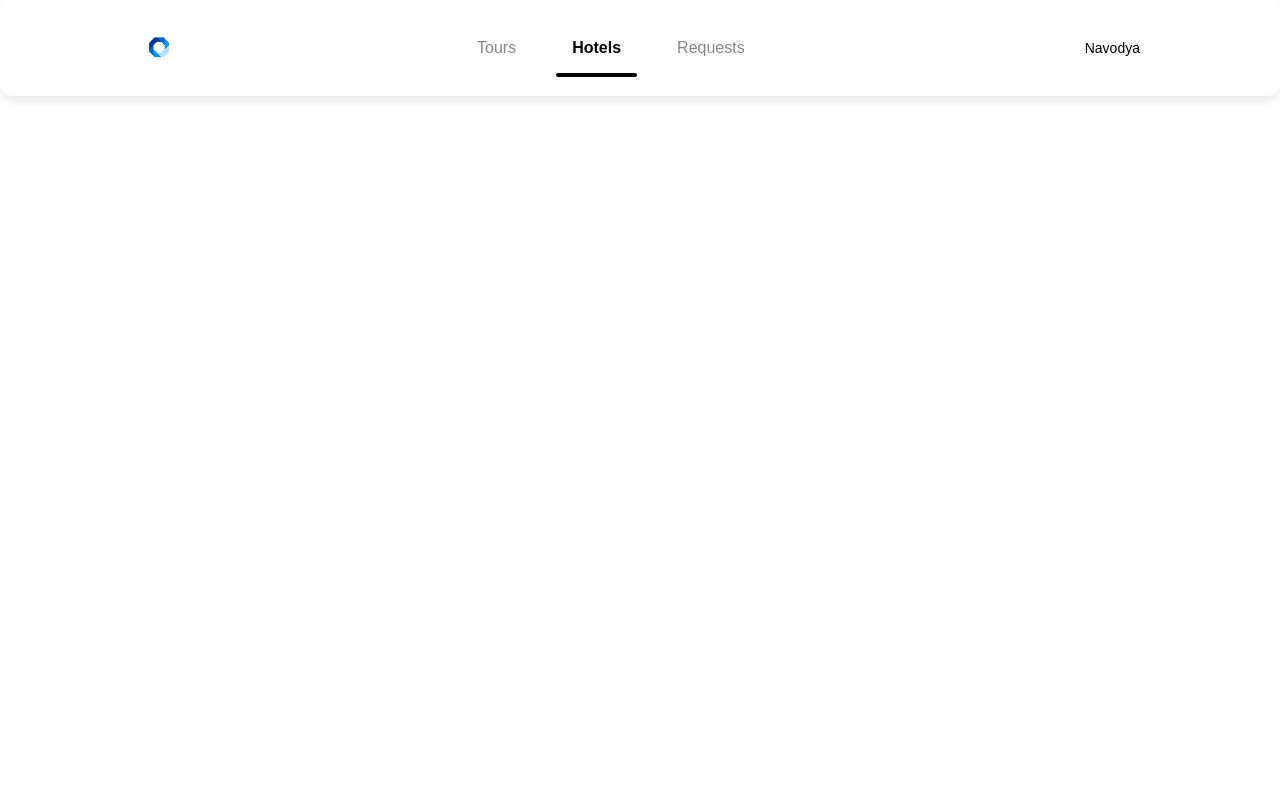
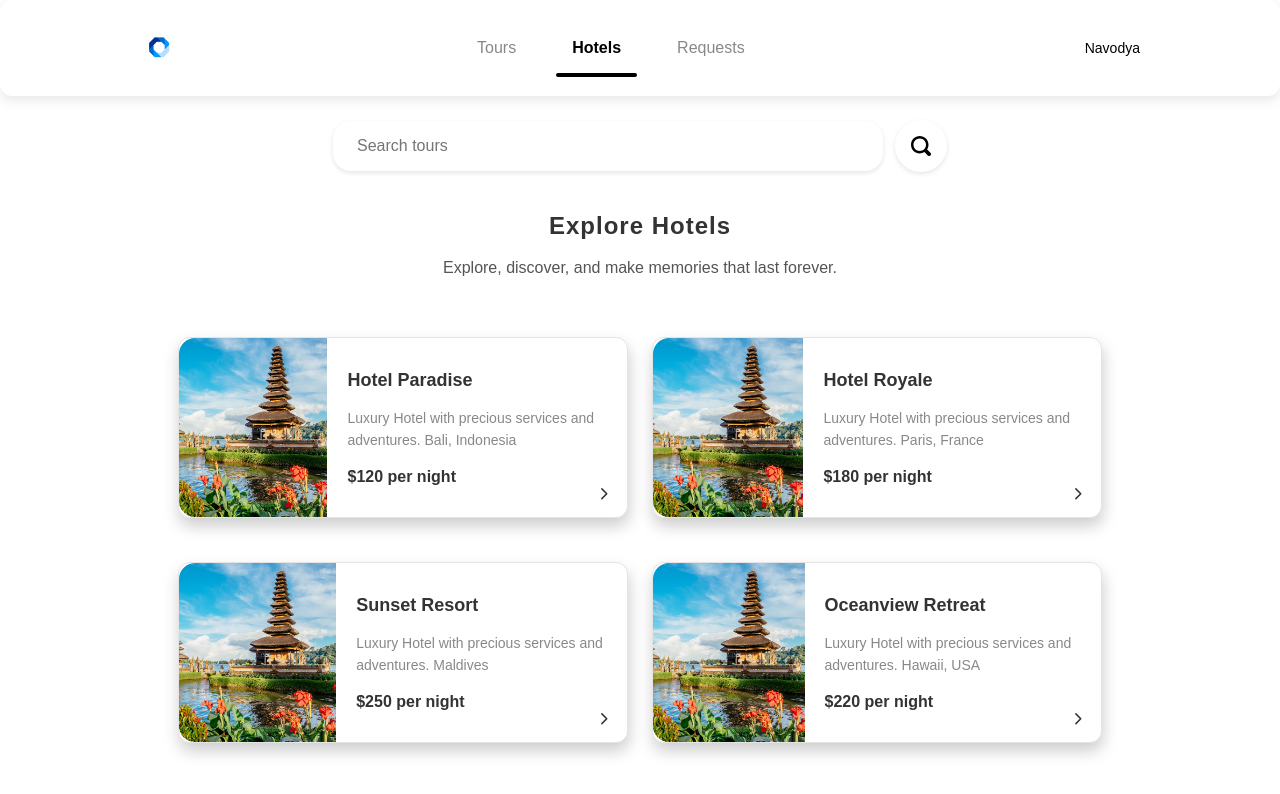
Before and after one commit to iamhirusha/GAHDSE241F-tourio, a React (Create React App) app in the folder frontend/tourio/: page /hotels in a window 1280 px wide. Shown: the top 794 px of the page. Built offline with nearby package versions, Linux system fonts and the light colour scheme; some icons are missing.

Commit message:
Frontend hotels page content

```diff
--- /dev/null
+++ b/frontend/tourio/src/components/hotelcomponent.css
@@ -0,0 +1,73 @@
+.hotel-card {
+    background-color: white;
+    border-radius: 12px;
+    width: 100%;
+    max-width: 450px;
+    box-shadow: 1px 8px 16px rgba(0, 0, 0, 0.2);
+    display: flex;
+    flex-direction: row;
+    transition: transform 0.3s ease-in-out;
+    position: relative;
+    margin-bottom: 20px;
+    border: 1px solid #e4e4e4;
+  }
+
+  .hotel-card:hover {
+    transform: translateY(-5px);
+  }
+
+  .hotel-image-container {
+    width: 240px;
+    height: 100%;
+    border-radius: 16px 0 0 16px;
+    overflow: hidden;
+  }
+
+  .hotel-image {
+    width: 100%;
+    height: 100%;
+    object-fit: cover;
+  }
+
+  .hotel-info {
+    flex-grow: 1;
+    padding: 20px;
+    display: flex;
+    flex-direction: column;
+    justify-content: space-between;
+  }
+
+  .hotel-name {
+    font-size: 18px;
+    font-weight: 600;
+    color: #333;
+    margin: 8px 0;
+  }
+
+  .hotel-location {
+    font-size: 14px;
+    color: #888;
+    margin: 4px 0;
+  }
+
+  .hotel-price {
+    font-size: 16px;
+    font-weight: 600;
+    color: #333;
+    margin: 8px 0;
+  }
+
+  .arrow-icon {
+    position: absolute;
+    bottom: 12px;
+    right: 12px;
+    width: 24px;
+    height: 24px;
+    fill: #333;
+    cursor: pointer;
+    transition: transform 0.3s ease;
+  }
+
+  .arrow-icon:hover {
+    transform: translateY(-3px);
+  }
--- /dev/null
+++ b/frontend/tourio/src/components/hotelcomponent.js
@@ -0,0 +1,23 @@
+import React from "react";
+import './hotelcomponent.css';
+import { ReactComponent as BookmarkIcon } from '../assets/icons/icon_bookmark.svg';
+import { ReactComponent as ArrowIcon } from '../assets/icons/icon_right-arrow.svg';
+
+const HotelComponent = ({ image, name, location, price }) => {
+  return (
+    <div className="hotel-card">
+      <div className="hotel-image-container">
+        <img src={image} alt={name} className="hotel-image" />
+      </div>
+
+      <div className="hotel-info">
+        <h3 className="hotel-name">{name}</h3>
+        <p className="hotel-location">{location}</p>
+        <p className="hotel-price">{price}</p>
+        <ArrowIcon className="arrow-icon" />
+      </div>
+    </div>
+  );
+};
+
+export default HotelComponent;
--- /dev/null
+++ b/frontend/tourio/src/pages/hotelspage/hotelspage.css
@@ -0,0 +1,95 @@
+body {
+    width: 100%;
+  }
+
+.hotelspage {
+    width: 100%;
+    min-height: 100vh;
+    background-color: #ffffff;
+    display: flex;
+    flex-direction: column;
+    align-items: center;
+    padding-top: 80px;
+}
+
+.page-content {
+    margin-top: 20px;
+    flex-direction: column;
+    gap: 20px;
+}
+
+.search-bar-container {
+    display: flex;
+    align-items: center;
+    gap: 12px;
+    justify-content: center;
+  }
+
+  .search-bar {
+    width: 550px;
+    padding: 16px 24px;
+    border-radius: 18px;
+    border: 0px solid #ccc;
+    box-shadow: 0px 2px 5px rgba(0, 0, 0, 0.1);
+    font-size: 16px;
+  }
+
+  .search-button {
+    padding: 16px;
+    background-color: white;
+    border: 0px solid #ccc;
+    border-radius: 50%;
+    display: flex;
+    justify-content: center;
+    align-items: center;
+    box-shadow: 0px 2px 5px rgba(0, 0, 0, 0.1);
+    cursor: pointer;
+  }
+
+  .search-button:hover {
+    background-color: #f0f0f0;
+  }
+
+  .search-icon {
+    width: 20px;
+    height: 20px;
+    font-size: 18px;
+    color: black;
+  }
+
+  .hotel-section {
+    margin-top: 15px;
+    text-align: center;
+  }
+
+  .hotel-section-title {
+    font-size: 24px;
+    font-weight: 700;
+    color: #333;
+    letter-spacing: 1px;
+    margin-bottom: 10px;
+  }
+
+  .hotel-section-tagline {
+    font-size: 16px;
+    font-weight: 400;
+    color: #555;
+    margin: 0 auto;
+  }
+
+.hotels-container {
+    background-color: #ffffff;
+    display: flex;
+    flex-direction: column;
+    align-items: center;
+    padding-top: 16px;
+    padding-bottom: 16px;
+  }
+
+  .hotel-list {
+    display: flex;
+    gap: 24px;
+    flex-wrap: wrap;
+    justify-content: center;
+    margin-top: 20px;
+  }
--- a/frontend/tourio/src/pages/hotelspage/hotelspage.js
+++ b/frontend/tourio/src/pages/hotelspage/hotelspage.js
@@ -1,15 +1,86 @@
 import React, { useState } from "react";
 import { Outlet } from "react-router-dom";
 import Header from "../../components/header";
+import HotelComponent from "../../components/hotelcomponent";
+import { ReactComponent as SearchIcon } from '../../assets/icons/ic_search.svg';
+import './hotelspage.css';
 
 const HotelsPage = () => {
   const [activeTab, setActiveTab] = useState("hotels");
+  const [searchQuery, setSearchQuery] = useState("");
+
+    const handleSearchChange = (e) => {
+      setSearchQuery(e.target.value);
+    };
+
+    const handleSearchSubmit = () => {
+      console.log("Searching for:", searchQuery);
+    };
+
+  const hotels = [
+    {
+      image: require('../../assets/images/img_bali_1.jpg'),
+      name: "Hotel Paradise",
+      location: "Luxury Hotel with precious services and adventures. Bali, Indonesia",
+      price: "$120 per night"
+    },
+    {
+      image: require('../../assets/images/img_bali_1.jpg'),
+      name: "Hotel Royale",
+      location: "Luxury Hotel with precious services and adventures. Paris, France",
+      price: "$180 per night"
+    },
+    {
+      image: require('../../assets/images/img_bali_1.jpg'),
+      name: "Sunset Resort",
+      location: "Luxury Hotel with precious services and adventures. Maldives",
+      price: "$250 per night"
+    },
+    {
+      image: require('../../assets/images/img_bali_1.jpg'),
+      name: "Oceanview Retreat",
+      location: "Luxury Hotel with precious services and adventures. Hawaii, USA",
+      price: "$220 per night"
+    }
+  ];
 
   return (
     <div className="hotelspage">
       <Header activeTab={activeTab} setActiveTab={setActiveTab} />
 
       <div className="page-content">
+
+        <div className="search-bar-container">
+                  <input
+                    type="text"
+                    value={searchQuery}
+                    onChange={handleSearchChange}
+                    className="search-bar"
+                    placeholder="Search tours"
+                  />
+                  <button className="search-button" onClick={handleSearchSubmit}>
+                    <SearchIcon className="search-icon" />
+                  </button>
+                </div>
+
+        <div class="hotel-section">
+          <h2 class="hotel-section-title">Explore Hotels</h2>
+          <p class="hotel-section-tagline">Explore, discover, and make memories that last forever.</p>
+        </div>
+
+        <div className="hotels-container">
+            <div className="hotel-list">
+              {hotels.map((hotel, index) => (
+                <HotelComponent
+                  key={index}
+                  image={hotel.image}
+                  name={hotel.name}
+                  location={hotel.location}
+                  price={hotel.price}
+                />
+              ))}
+            </div>
+          </div>
         <Outlet />
       </div>
     </div>
```
